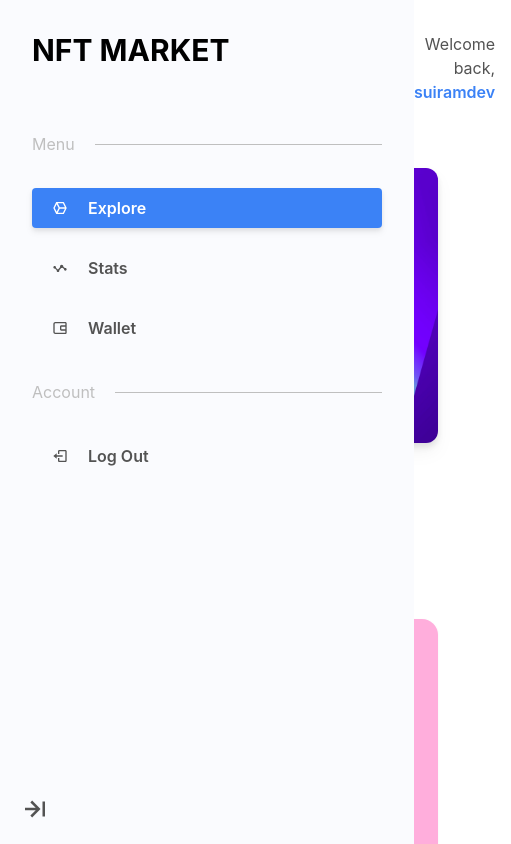
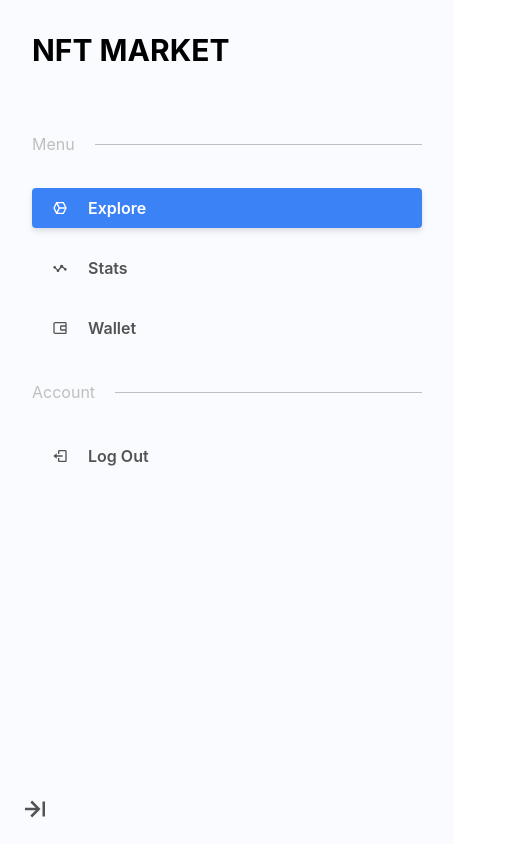
Before and after one commit to suiramdev/nft-market, a Next.js app: page / in a window 390 px wide. Shown: the top 844 px of the page, 511 px wide, since content can reach past the window. Built offline with nearby package versions, Linux system fonts and the light colour scheme.

Commit message:
Responsive margin on content Full height to SideBar.tsx

```diff
--- a/components/SideBar/SideBar.tsx
+++ b/components/SideBar/SideBar.tsx
@@ -11,8 +11,8 @@ const SideBar = () => {
     return (
         <>
             <div className={classNames(
-                "sticky top-0 left-0 z-50 flex h-screen w-[350px] flex-col overflow-hidden whitespace-nowrap bg-whitesmoke px-8 transition-all lg:fixed",
-                collapsed && "!w-0 !min-w-0 !p-0"
+                "sticky top-0 left-0 z-50 flex h-full w-[350px] flex-col overflow-hidden whitespace-nowrap bg-whitesmoke px-8 transition-all lg:fixed sm:w-full",
+                collapsed && "!w-0 !p-0"
             )}>
                 <div className="flex flex-row items-center pt-8 pb-16 text-3xl font-bold text-black">
                     <Link href="/">
--- a/pages/_app.tsx
+++ b/pages/_app.tsx
@@ -7,7 +7,7 @@ function MyApp({Component, pageProps}: AppProps) {
     return (
         <div className="flex">
             <SideBar/>
-            <div className="mx-12 flex w-full flex-col py-8">
+            <div className="mx-12 flex w-full flex-col py-8 sm:mx-0">
                 <Header/>
                 <Component {...pageProps}/>
             </div>
```
